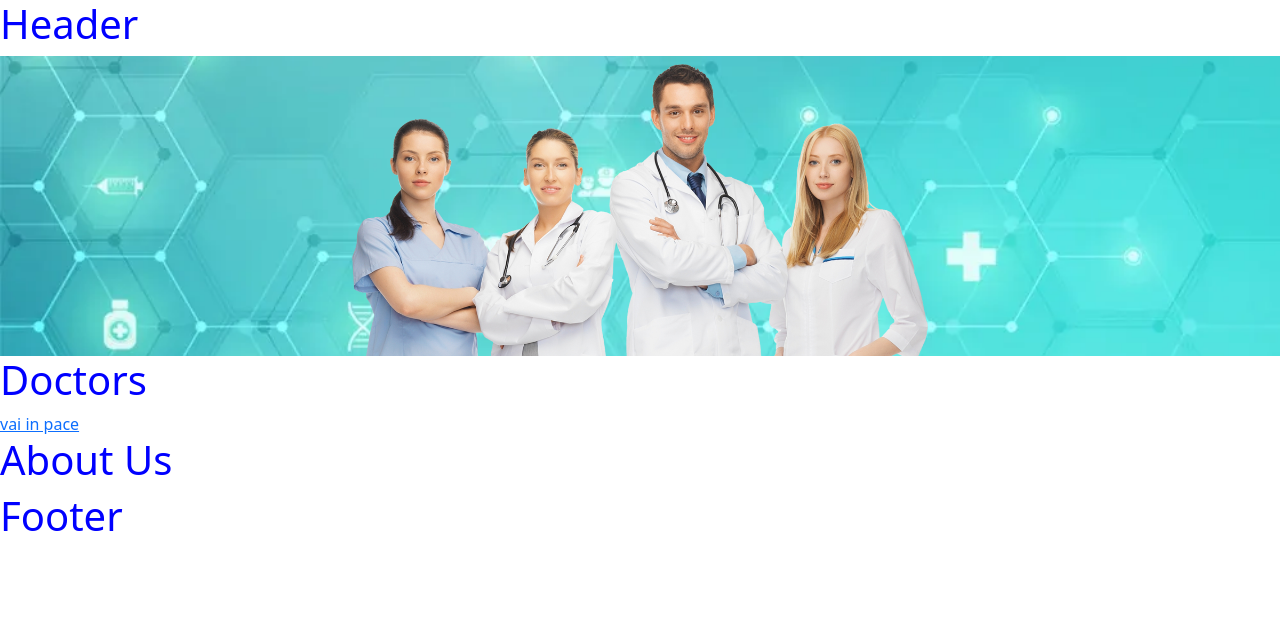
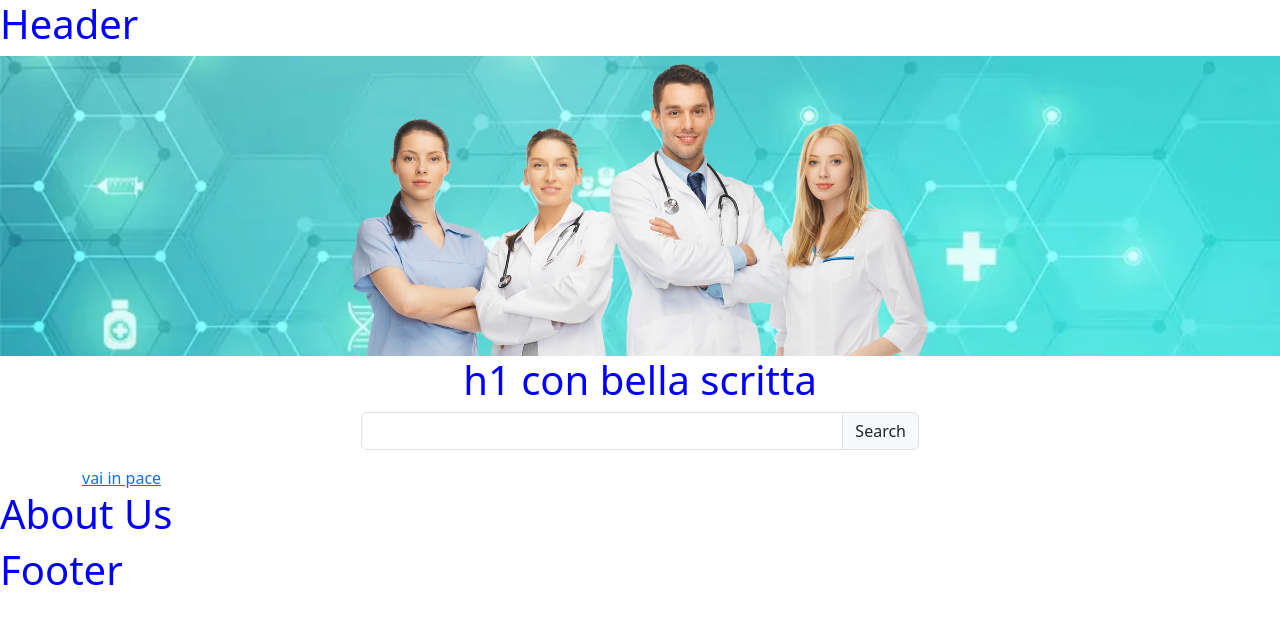
Before and after one commit to NicholasConti/bdoctor-front, a Vue app: page / in a window 1280 px wide. Shown: the top 624 px of the page. Built offline with nearby package versions, Linux system fonts and the light colour scheme.

Commit message:
search-bar

```diff
--- a/src/components/DoctorList.vue
+++ b/src/components/DoctorList.vue
@@ -5,8 +5,19 @@ export default {
 </script>
 
 <template>
-    <h1>Doctors</h1>
-    <router-link :to="{name:'InfoDoctor'}">vai in pace</router-link>
+    <div class="container">
+        <h1 class="text-center">h1 con bella scritta</h1>
+        <form action="" method="get">
+            <div class="input-group mb-3 w-50 m-auto">
+                <input type="text" class="form-control" aria-describedby="basic-addon1">
+                <span class="input-group-text" id="basic-addon1">Search</span>
+            </div>
+        </form>
+        <div>
+
+        </div>
+        <router-link :to="{ name: 'InfoDoctor' }">vai in pace</router-link>
+    </div>
 </template>
 
 <style lang="scss" scoped>
```
